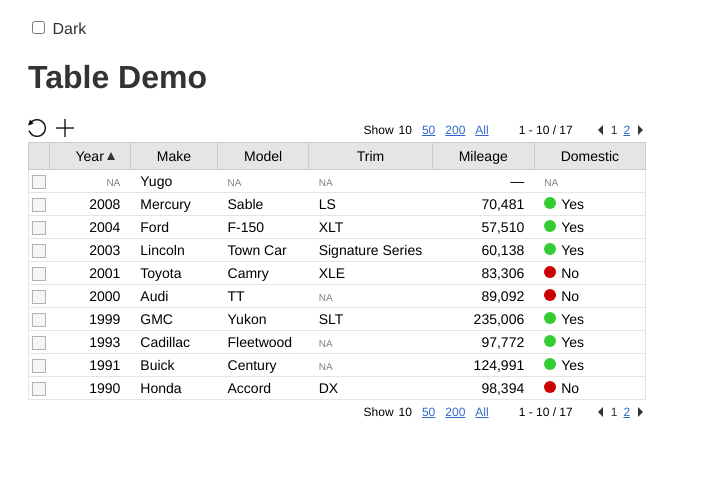
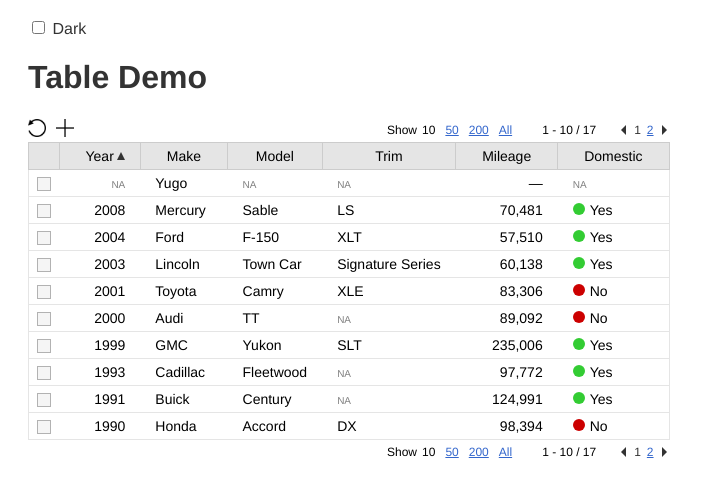
Before and after one commit to anwansi/vue-table, a Vue app: page / in a window 1280 px wide. Shown: the top 496 px of the page, without its empty margins (0-705 px from the left). Built offline with nearby package versions, Linux system fonts and the light colour scheme.

Commit message:
Add some default font-size and padding to table component

```diff
--- a/src/table.vue
+++ b/src/table.vue
@@ -370,6 +370,7 @@
 div.anwansi_table {
     display:inline-block;
     color:#000000;
+    font-size:0px;
 }
 
 div.anwansi_table.dark {
@@ -405,6 +406,15 @@
 
 .utils.upper_left, .utils.lower_left {
     justify-content:flex-start;
+}
+
+div.anwansi_table th,
+div.anwansi_table td {
+    font-size:14px;
+}
+
+div.anwansi_table td {
+    padding:2px 5px;
 }
 
 div.anwansi_table button {
```
